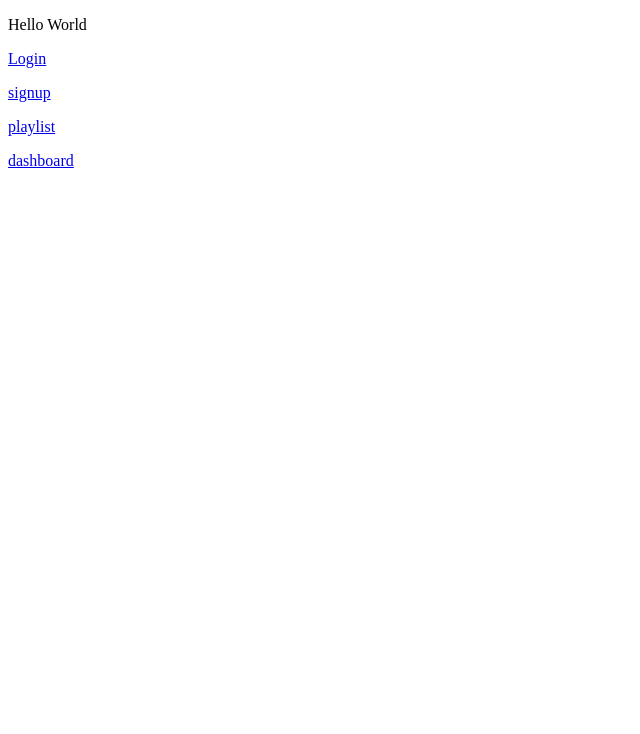
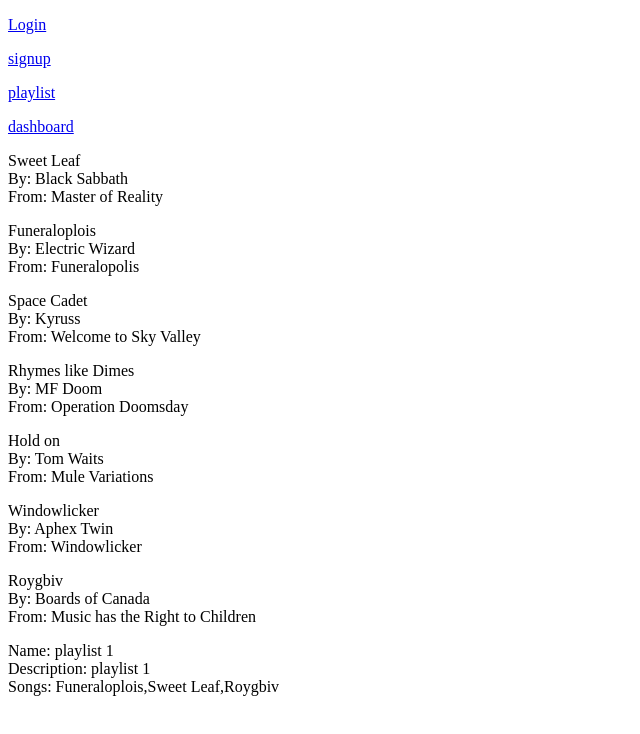
Before and after one commit to joshhrycek/NodeCapstone, a website: page public/index.html in a window 1280 px wide. Shown: the whole page, without its empty margins (0-640 px from the left). Drawn offline with nearby package versions, Linux system fonts and the light colour scheme.

Commit message:
added mockdata

```diff
--- a/public/index.html
+++ b/public/index.html
@@ -6,10 +6,10 @@
     <title>Page Title</title>
     <meta name="viewport" content="width=device-width, initial-scale=1">
     <link rel="stylesheet" type="text/css" media="screen" href="main.css" />
+    <script src="https://code.jquery.com/jquery-3.3.1.min.js"></script>
     <script src="main.js"></script>
 </head>
 <body>
-    <p>Hello World</p>
     <p><a href="/login.html">Login</a></p>
     <p><a href="/signup.html">signup</a></p>
     <p><a href="/playlistmaker.html">playlist</a></p>
--- a/public/main.css
+++ b/public/main.css
@@ -0,0 +1,24 @@
+/*Grid Styling*/
+.col-1 {width: 8.33%;}
+.col-2 {width: 16.66%;}
+.col-3 {width: 25%;}
+.col-4 {width: 33.33%;}
+.col-5 {width: 41.66%;}
+.col-6 {width: 50%;}
+.col-7 {width: 58.33%;}
+.col-8 {width: 66.66%;}
+.col-9 {width: 75%;}
+.col-10 {width: 83.33%;}
+.col-11 {width: 91.66%;}
+.col-12 {width: 100%;}
+
+.row::after {
+    content: "";
+    clear: both;
+    display: table;
+}
+/*End Grid Styling*/
+
+*{
+    box-sizing: border-box;
+}
--- a/public/main.js
+++ b/public/main.js
@@ -0,0 +1,116 @@
+// this is mock data, but when we create our API
+// we'll have it return data that looks like this
+let MOCK_SONGS = {
+	"songs": [
+        {
+            "id": "1",
+            "name": "Sweet Leaf",
+            "artist": "Black Sabbath",
+            "album": "Master of Reality",
+        },
+        {
+            "id": "2",
+            "name": "Funeraloplois",
+            "artist": "Electric Wizard",
+            "album": "Funeralopolis",
+        },
+        {
+            "id": "3",
+            "name": "Space Cadet",
+            "artist": "Kyruss",
+            "album": "Welcome to Sky Valley",
+        },
+        {
+            "id": "4",
+            "name": "Rhymes like Dimes",
+            "artist": "MF Doom",
+            "album": "Operation Doomsday",
+        },
+        {
+            "id": "5",
+            "name": "Hold on",
+            "artist": "Tom Waits",
+            "album": "Mule Variations",
+        },
+        {
+            "id": "6",
+            "name": "Windowlicker",
+            "artist": "Aphex Twin",
+            "album": "Windowlicker",
+        },
+        {
+            "id": "7",
+            "name": "Roygbiv",
+            "artist": "Boards of Canada",
+            "album": "Music has the Right to Children",
+        }
+    ]
+};
+
+const song = MOCK_SONGS.songs;
+
+let MOCK_PLAYLISTS = {
+    "playlists" : [
+        {
+            "name": "playlist 1",
+            "description": "playlist 1",
+            "songs": [song[1].name, song[0].name, song[6].name]
+        }
+    ]
+};
+
+console.log(MOCK_PLAYLISTS)
+
+// this function's name and argument can stay the
+// same after we have a live API, but its internal
+// implementation will change. Instead of using a
+// timeout function that returns mock data, it will
+// use jQuery's AJAX functionality to make a call
+// to the server and then run the callbackFn
+function getSongs(callbackFn) {
+    // we use a `setTimeout` to make this asynchronous
+    // as it would be with a real AJAX call.
+	setTimeout(function(){ callbackFn(MOCK_SONGS)}, 1);
+}
+
+function getPlaylist(callbackFn) {
+    setTimeout(function() { callbackFn(MOCK_PLAYLISTS)}, 1);
+}
+
+// this function stays the same when we connect
+// to real API later
+function displaySongs(data) {
+    for (index in data.songs) {
+	   $('body').append(
+        `<p>${data.songs[index].name}</br>
+        By: ${ data.songs[index].artist}</br>
+        From: ${data.songs[index].album}</p>`);
+    }
+}
+
+
+
+function displayPlaylist(data) {
+    for (index in data.playlists) {
+	   $('body').append(
+        `<p> Name: ${data.playlists[index].name}</br>
+        Description: ${data.playlists[index].description}</br>
+        Songs: ${data.playlists[index].songs}</p>`);
+    }
+}
+
+// this function can stay the same even when we
+// are connecting to real API
+function getAndDisplaysongs() {
+	getSongs(displaySongs);
+}
+
+function getAndDisplayPlaylist() {
+    getPlaylist(displayPlaylist);
+}
+
+
+
+//  on page load do this
+$(getAndDisplaysongs)
+$(getAndDisplayPlaylist)
```
Also changed, not shown: public/dashboard.html (+1 -0 lines), public/login.html (+1 -0 lines), public/playlist.html (+1 -0 lines), public/signup.html (+1 -0 lines).
